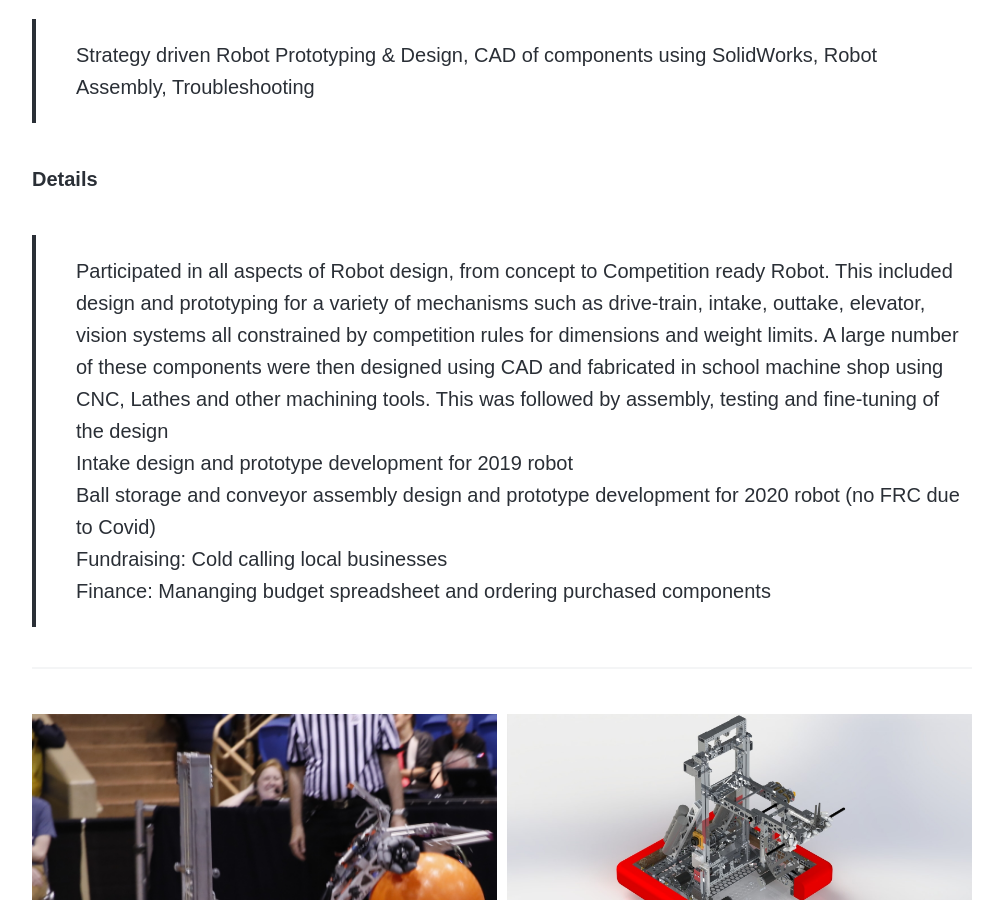
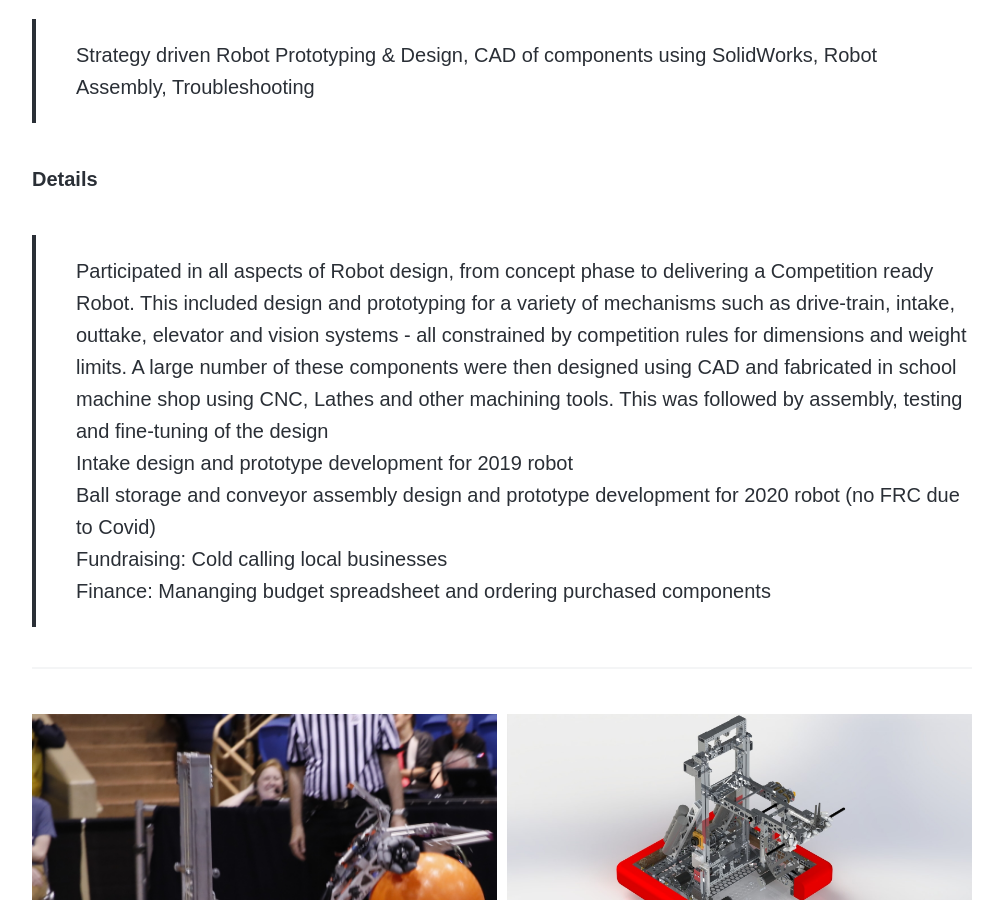
Before and after one commit to disha-22/disha-22.github.io, a Jekyll site: the page built from _projects/robotics.md, in a window 1280 px wide and 900 px high, scrolled down 1280 px. Shown: the whole window, without its empty margins (138-1141 px from the left). Built offline with Jekyll 4.4.1, drawn with Linux system fonts in a browser that asks for light colours; nearby versions of some CDN libraries; some web fonts are replaced.

Commit message:
Update robotics.md

```diff
--- a/_projects/robotics.md
+++ b/_projects/robotics.md
@@ -22,7 +22,7 @@ Member of the Los Gatos High School Robotics Team: <a href ="http://ironclaw972.
 
 
 <h6> Details </h6>
-> Participated in all aspects of Robot design, from concept to Competition ready Robot. This included design and prototyping for a variety of mechanisms such as drive-train, intake, outtake, elevator, vision systems all constrained by competition rules for dimensions and weight limits.  A large number of these components were then designed using CAD and fabricated in school machine shop using CNC, Lathes and other machining tools.  This was followed by assembly, testing and fine-tuning of the design  <br> Intake design and prototype development for 2019 robot <br> Ball storage and conveyor assembly design and prototype development for 2020 robot (no FRC due to Covid) <br> Fundraising: Cold calling local businesses <br> Finance: Mananging budget spreadsheet and ordering purchased components
+> Participated in all aspects of Robot design, from concept phase to delivering a Competition ready Robot. This included design and prototyping for a variety of mechanisms such as drive-train, intake, outtake, elevator and vision systems - all constrained by competition rules for dimensions and weight limits.  A large number of these components were then designed using CAD and fabricated in school machine shop using CNC, Lathes and other machining tools.  This was followed by assembly, testing and fine-tuning of the design  <br> Intake design and prototype development for 2019 robot <br> Ball storage and conveyor assembly design and prototype development for 2020 robot (no FRC due to Covid) <br> Fundraising: Cold calling local businesses <br> Finance: Mananging budget spreadsheet and ordering purchased components
 
 
 ---
```
